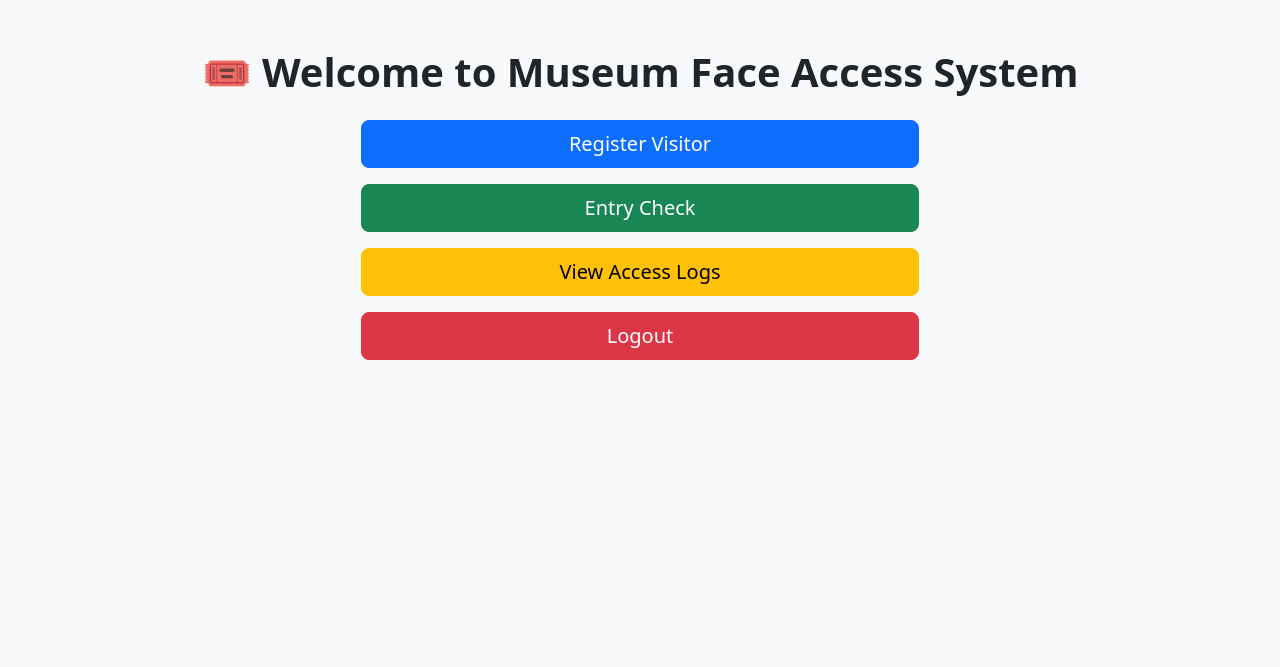
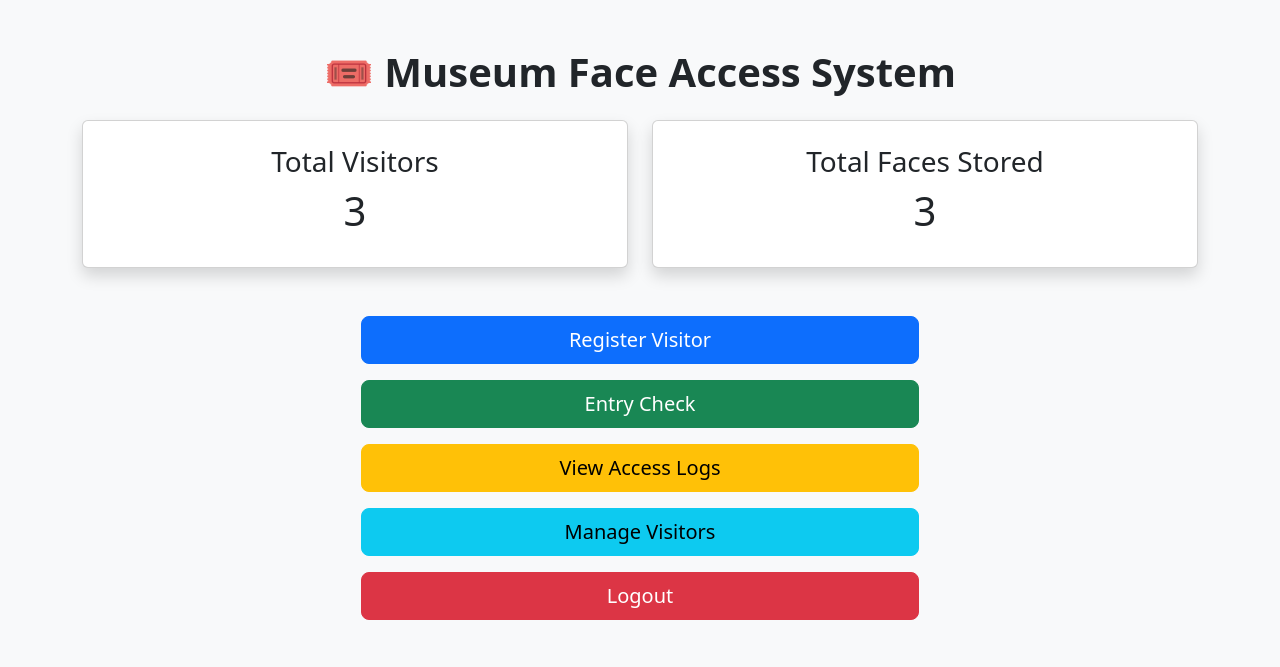
Before and after one commit to RkTushar/face-recognition-entry-access-control, a Flask app: page / in a window 1280 px wide. Shown: the top 667 px of the page. Run offline with Flask 3, Linux system fonts and the light colour scheme; the visitor is signed in with stand-in values (Sample User, id 1); data comes from the database, SQL or seed files in the repository; both versions use the stored data as it was after the commit.

Commit message:
visitors log

```diff
--- a/museum-face-access-system/app.py
+++ b/museum-face-access-system/app.py
@@ -49,7 +49,19 @@ def log_access(name, status):
 def home():
     if not session.get('admin_logged_in'):
         return redirect(url_for('login'))
-    return render_template('home.html')
+
+    conn = sqlite3.connect(DATABASE)
+    c = conn.cursor()
+
+    c.execute('SELECT COUNT(DISTINCT name) FROM visitors')
+    total_visitors = c.fetchone()[0]
+
+    c.execute('SELECT COUNT(*) FROM visitors')
+    total_faces = c.fetchone()[0]
+
+    conn.close()
+
+    return render_template('home.html', total_visitors=total_visitors, total_faces=total_faces)
 
 @app.route('/login', methods=['GET', 'POST'])
 def login():
@@ -194,7 +206,6 @@ def visitors():
     visitors = c.fetchall()
     conn.close()
 
-    # Remove duplicates (show each visitor name only once)
     unique_visitors = {}
     for visitor in visitors:
         visitor_id, name, visit_date = visitor
@@ -281,6 +292,19 @@ def add_photo(visitor_id):
 
     return render_template('add_photo.html', visitor_id=visitor_id, name=name)
 
+@app.route('/delete/<int:visitor_id>', methods=['POST'])
+def delete_visitor(visitor_id):
+    if not session.get('admin_logged_in'):
+        return redirect(url_for('login'))
+
+    conn = sqlite3.connect(DATABASE)
+    c = conn.cursor()
+    c.execute('DELETE FROM visitors WHERE id = ?', (visitor_id,))
+    conn.commit()
+    conn.close()
+
+    flash('✅ Visitor deleted successfully!')
+    return redirect(url_for('visitors'))
 
 if __name__ == "__main__":
     app.run(debug=True)
--- a/museum-face-access-system/templates/home.html
+++ b/museum-face-access-system/templates/home.html
@@ -2,18 +2,34 @@
 <html lang="en">
 <head>
     <meta charset="UTF-8">
-    <title>Welcome - Museum Face Access System</title>
+    <title>Dashboard - Museum Face Access System</title>
     <link href="https://cdn.jsdelivr.net/npm/bootstrap@5.3.2/dist/css/bootstrap.min.css" rel="stylesheet">
 </head>
 <body class="bg-light">
 
-<div class="container text-center py-5">
-    <h1 class="mb-4 fw-bold">🎟️ Welcome to Museum Face Access System</h1>
+<div class="container py-5">
+    <h1 class="mb-4 fw-bold text-center">🎟️ Museum Face Access System</h1>
+
+    <div class="row text-center mb-5">
+        <div class="col-md-6">
+            <div class="card shadow p-4">
+                <h3>Total Visitors</h3>
+                <h1>{{ total_visitors }}</h1>
+            </div>
+        </div>
+        <div class="col-md-6">
+            <div class="card shadow p-4">
+                <h3>Total Faces Stored</h3>
+                <h1>{{ total_faces }}</h1>
+            </div>
+        </div>
+    </div>
 
     <div class="d-grid gap-3 col-6 mx-auto">
         <a href="/register" class="btn btn-primary btn-lg">Register Visitor</a>
         <a href="/entry" class="btn btn-success btn-lg">Entry Check</a>
         <a href="/logs" class="btn btn-warning btn-lg">View Access Logs</a>
+        <a href="/visitors" class="btn btn-info btn-lg">Manage Visitors</a>
         <a href="/logout" class="btn btn-danger btn-lg">Logout</a>
     </div>
 </div>
--- a/museum-face-access-system/templates/visitors.html
+++ b/museum-face-access-system/templates/visitors.html
@@ -29,6 +29,9 @@
                     <td>
                         <a href="/edit/{{ visitor.id }}" class="btn btn-sm btn-warning">Edit</a>
                         <a href="/add-photo/{{ visitor.id }}" class="btn btn-sm btn-success">Add Photo</a>
+                        <form action="/delete/{{ visitor.id }}" method="POST" style="display:inline-block;" onsubmit="return confirm('Are you sure you want to delete this visitor?');">
+                            <button type="submit" class="btn btn-sm btn-danger">Delete</button>
+                        </form>
                     </td>
                 </tr>
                 {% endfor %}
```
Also changed, not shown: museum-face-access-system/database/visitors.db.
